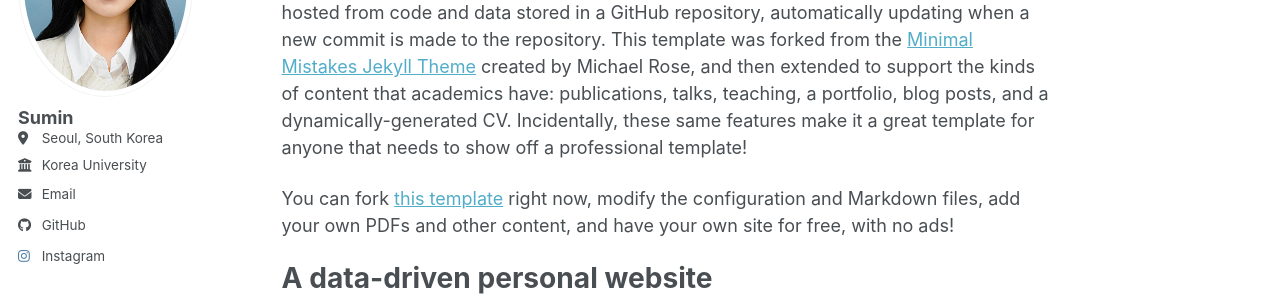
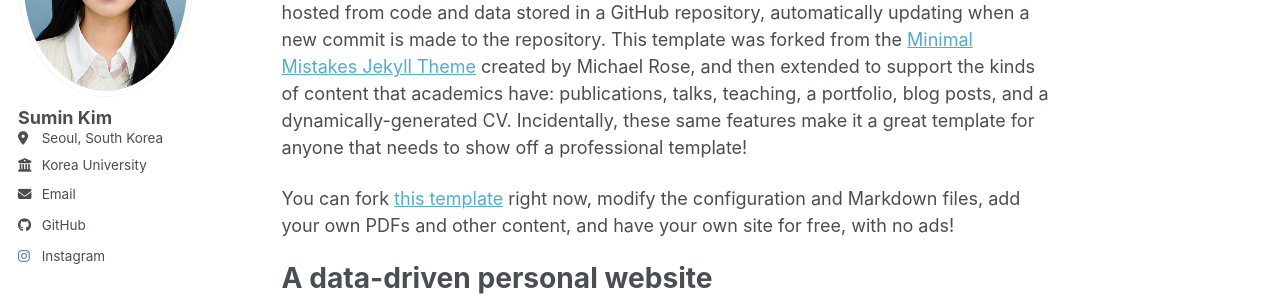
Before and after one commit to suminyay/suminyay.github.io, a Jekyll site: the page built from _pages/about.md, in a window 1280 px wide. Shown: the part 226-526 px from the top of the page. Built offline with Jekyll 4.4.1, drawn with Linux system fonts in a browser that asks for light colours; a style sheet for code colours, icons or effects is not loaded.

Commit message:
Update _config.yml

```diff
--- a/_config.yml
+++ b/_config.yml
@@ -23,8 +23,8 @@ repository               : "suminyay/suminyay.github.io"
 #               Additional customization can be done by editing /_includes/author-profile.html
 author:
   # Biographic information
-  avatar           : "profile.jpg"
-  name             : "Sumin"
+  avatar           : "profile.JPG"
+  name             : "Sumin Kim"
   pronouns         : # example: "she/her"
   location         : "Seoul, South Korea"
   employer         : "Korea University"
```
